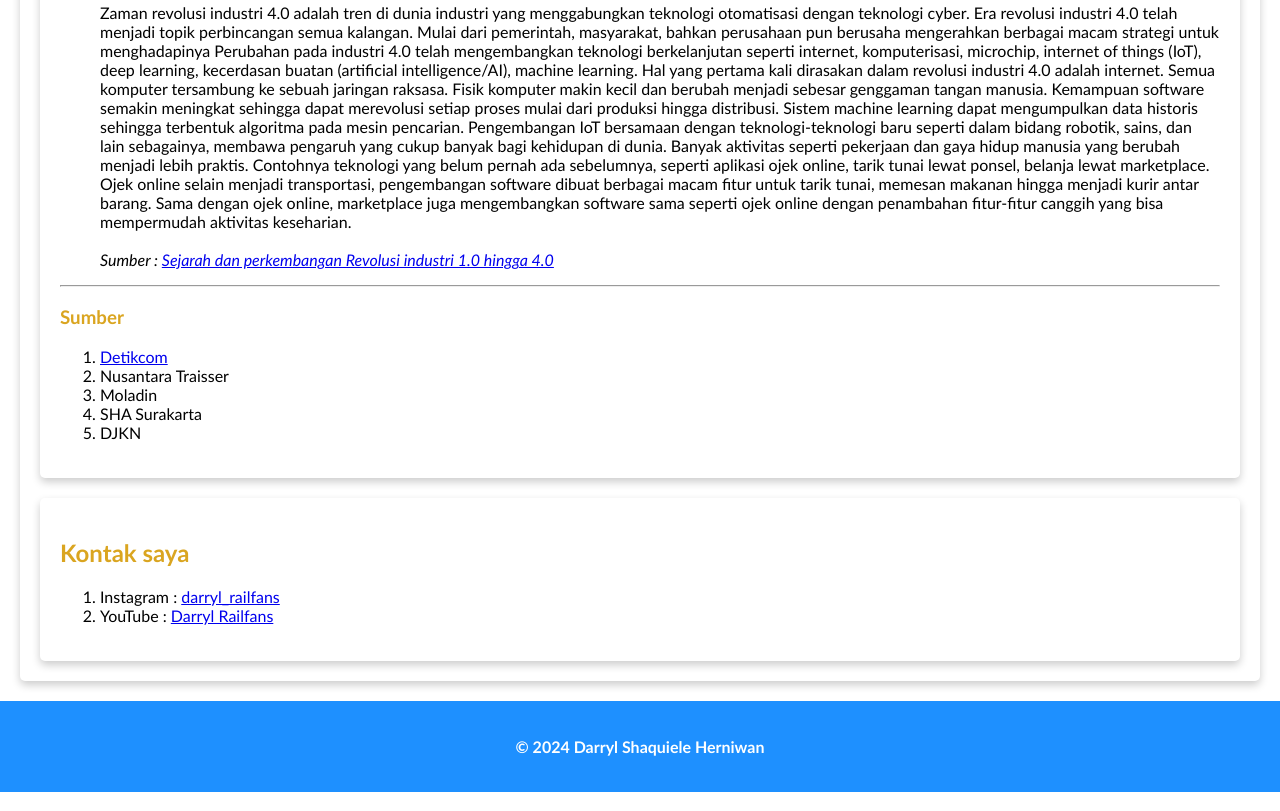
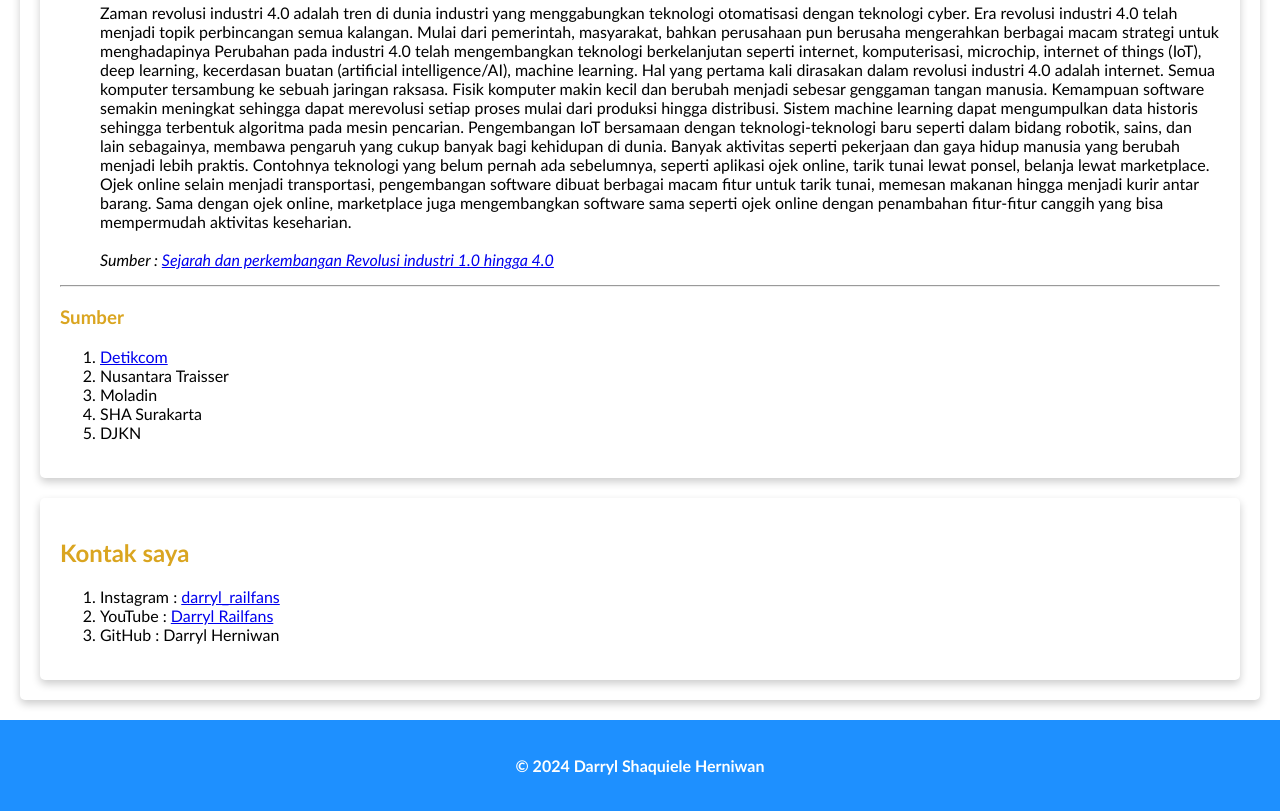
Before and after one commit to Darry244/darrylherniwan.github.io, a plain HTML site: page index.html in a window 1280 px wide. Shown: the part 7448-8259 px from the top of the page. Drawn offline with Linux system fonts and the light colour scheme.

Commit message:
edit-index-contact

```diff
--- a/index.html
+++ b/index.html
@@ -320,6 +320,9 @@
                     <li>
                         YouTube : <a href="https://www.youtube.com/@darrylrailfans">Darryl Railfans</a>
                     </li>
+                    <li>
+                        GitHub : <a hreef="https://github.com/Darry244">Darryl Herniwan</a>
+                    </li>
                 </ol>
             </article>
         </div>
```
